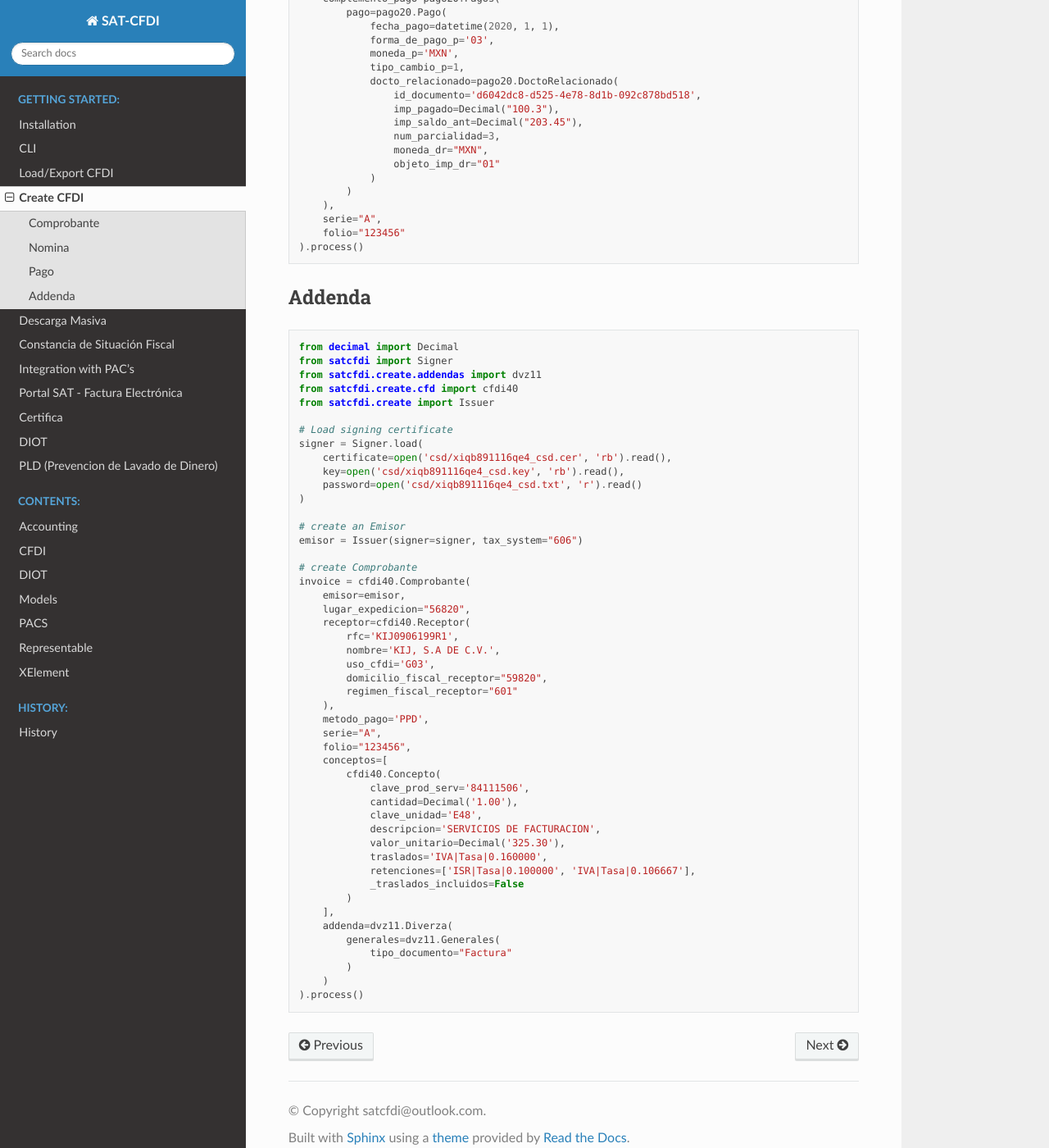
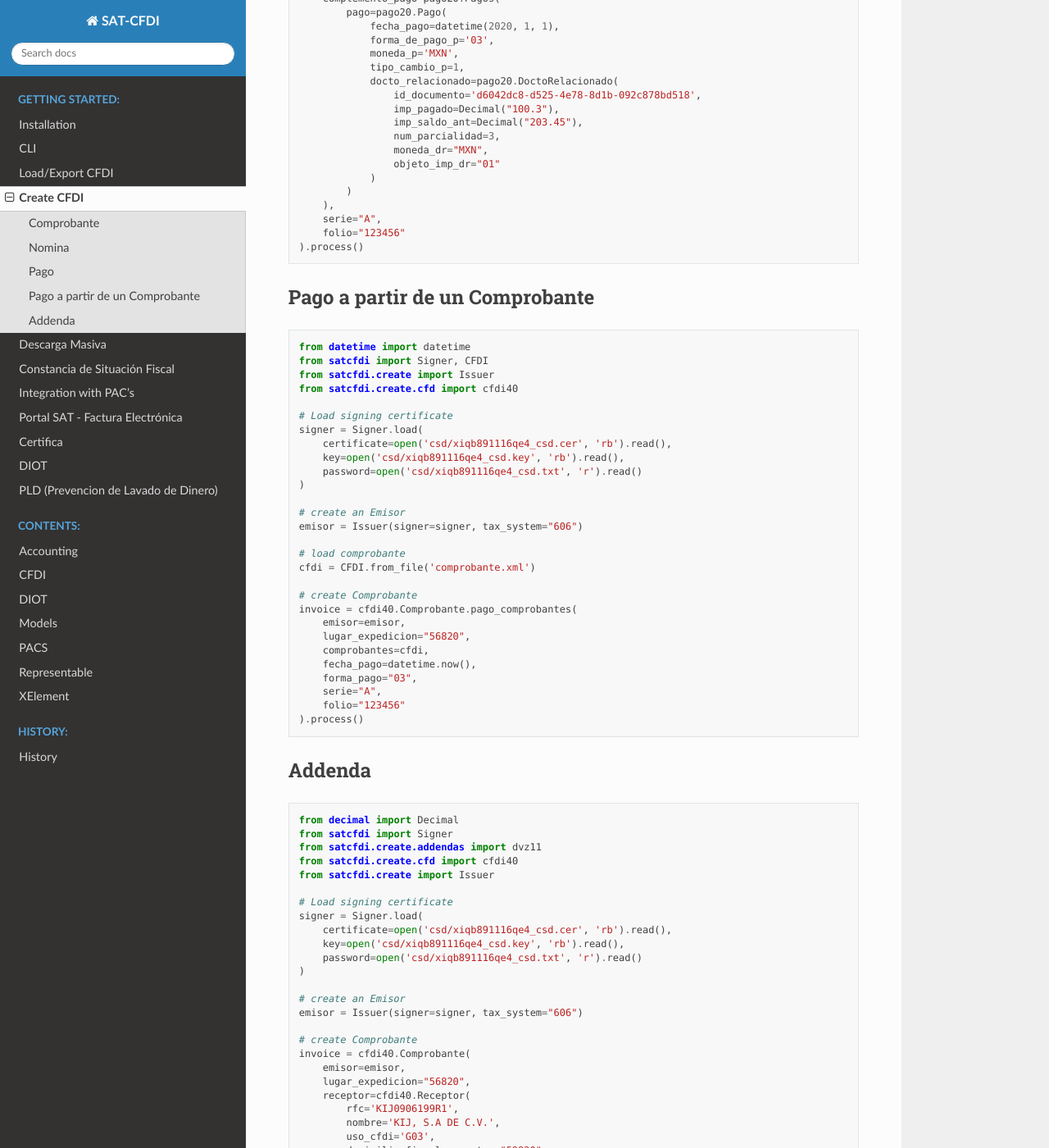
Before and after one commit to SAT-CFDI/python-satcfdi, a Sphinx documentation site: the page built from docs/pages/getting_started/40_cfdi_create_guide.rst, in a window 1280 px wide and 1400 px high, scrolled down 2735 px. Shown: the whole window at 82% size. Built offline with Sphinx 7.4.7 and the Read the Docs theme 2.0.0, drawn with Linux system fonts in a browser that asks for light colours.

Commit message:
fixed typo

```diff
--- a/docs/pages/getting_started/40_cfdi_create_guide.rst
+++ b/docs/pages/getting_started/40_cfdi_create_guide.rst
@@ -177,6 +177,41 @@ ______________________
     ).process()
 
 
+Pago a partir de un Comprobante
+__________________________________
+
+.. code-block:: python
+
+    from datetime import datetime
+    from satcfdi import Signer, CFDI
+    from satcfdi.create import Issuer
+    from satcfdi.create.cfd import cfdi40
+
+    # Load signing certificate
+    signer = Signer.load(
+        certificate=open('csd/xiqb891116qe4_csd.cer', 'rb').read(),
+        key=open('csd/xiqb891116qe4_csd.key', 'rb').read(),
+        password=open('csd/xiqb891116qe4_csd.txt', 'r').read()
+    )
+
+    # create an Emisor
+    emisor = Issuer(signer=signer, tax_system="606")
+
+    # load comprobante
+    cfdi = CFDI.from_file('comprobante.xml')
+
+    # create Comprobante
+    invoice = cfdi40.Comprobante.pago_comprobantes(
+        emisor=emisor,
+        lugar_expedicion="56820",
+        comprobantes=cfdi,
+        fecha_pago=datetime.now(),
+        forma_pago="03",
+        serie="A",
+        folio="123456"
+    ).process()
+
+
 Addenda
 _______________________
 
```
